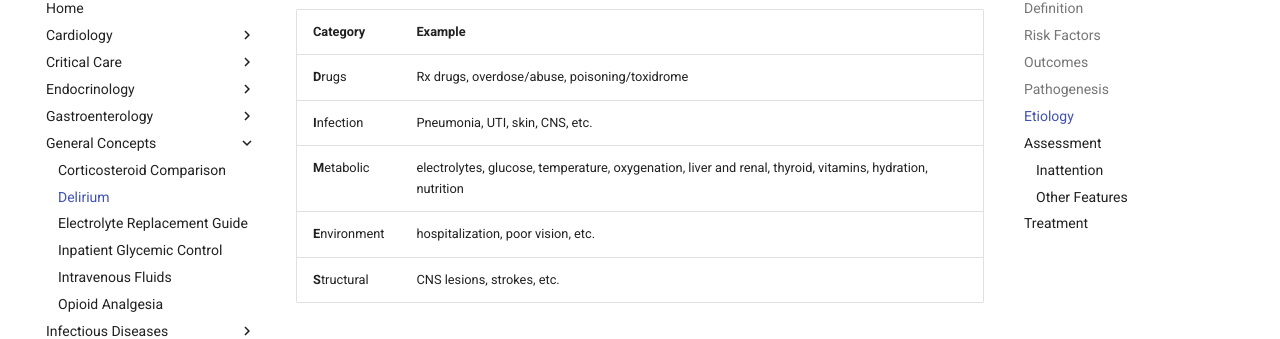
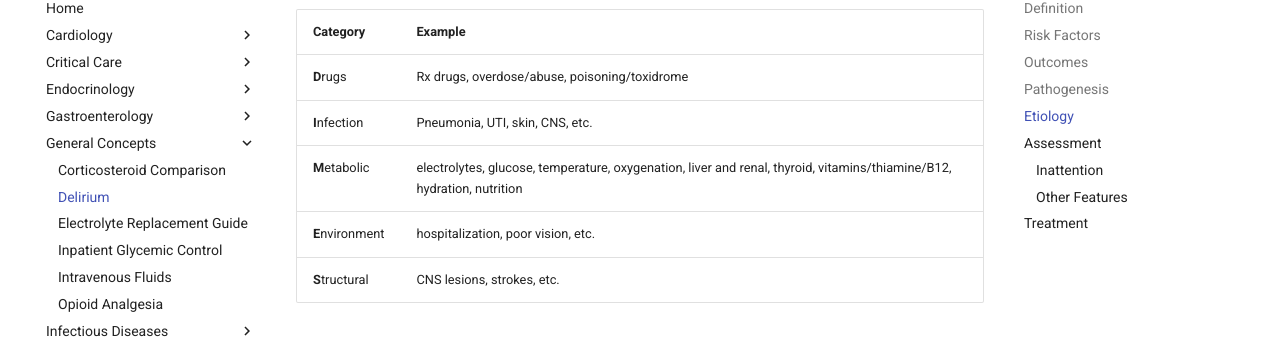
Before and after one commit to jzpero/mdnotes, an MkDocs documentation site: the page built from docs/General Concepts/Delirium.md, in a window 1280 px wide and 1400 px high, scrolled down 1001 px. Shown: the part 100-439 px from the top of the window. Built offline with MkDocs 1.6.1 and Material for MkDocs 9.7.7, drawn with Linux system fonts in a browser that asks for light colours; some of the changed text lies outside the part shown.

Commit message:
vault backup: 2021-07-01 18:20:57
Affected files:

"docs/General Concepts/Delirium.md"

```diff
--- a/docs/General Concepts/Delirium.md
+++ b/docs/General Concepts/Delirium.md
@@ -29,7 +29,7 @@ Theories range from cholingeric failure hypotheses, to dopamine excess, to HPA a
 | --------------- | --------------------------------------------------------------------------------------- |
 | **D**rugs       | Rx drugs, overdose/abuse, poisoning/toxidrome                                           |
 | **I**nfection   | Pneumonia, UTI, skin, CNS, etc.                                                         |
-| **M**etabolic   | electrolytes, glucose, temperature, oxygenation, liver and renal, thyroid, vitamins, hydration, nutrition |
+| **M**etabolic   | electrolytes, glucose, temperature, oxygenation, liver and renal, thyroid, vitamins/thiamine/B12, hydration, nutrition |
 | **E**nvironment | hospitalization, poor vision, etc.                                                      |
 | **S**tructural  | CNS lesions, strokes, etc.                                                                                        |
 
@@ -73,7 +73,7 @@ The **Confusion Assessment Method (CAM)** is a 4-question screen for delirium. I
 
 ## Treatment
 
-1. Rule out alternatives such as depression, dementia
+1. Rule out alternatives such as depression, dementia.
 2.  Treat reversible causes
 3.  Supportive measures
     1.  sitter
```
